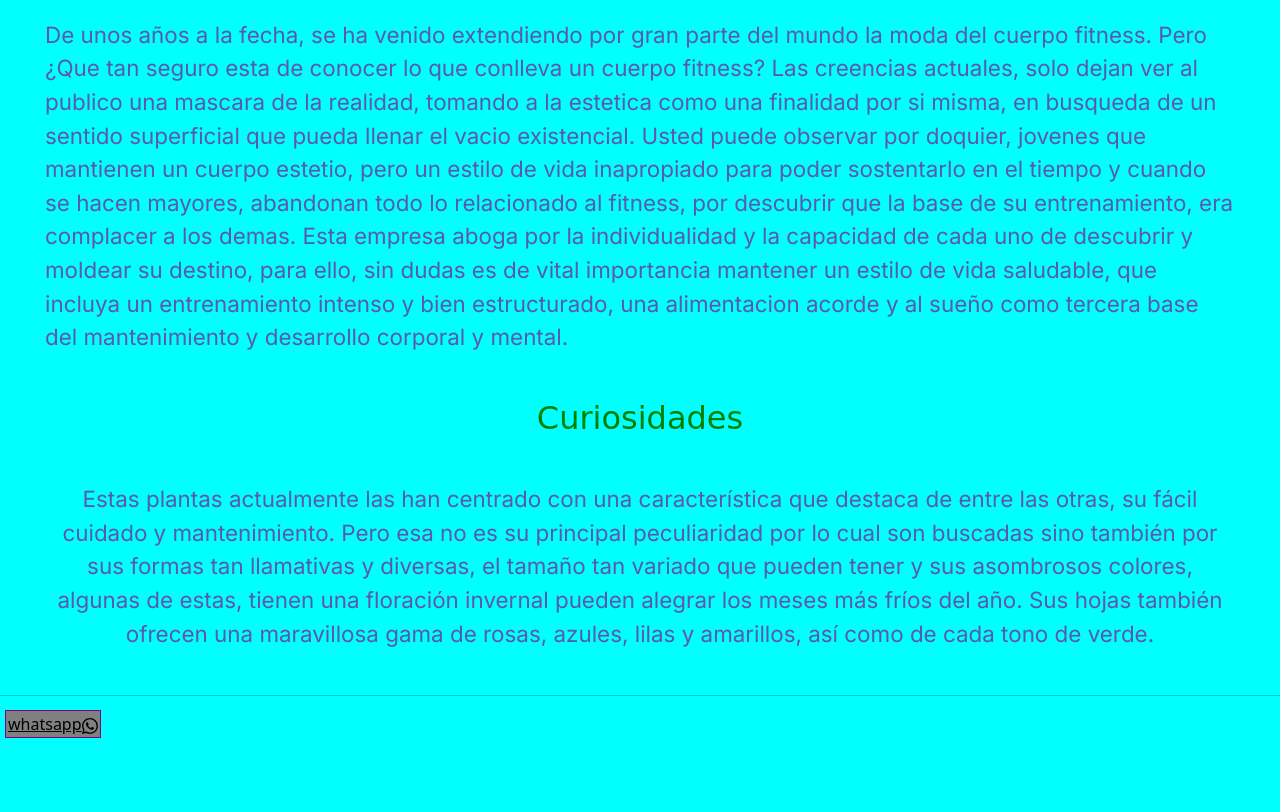
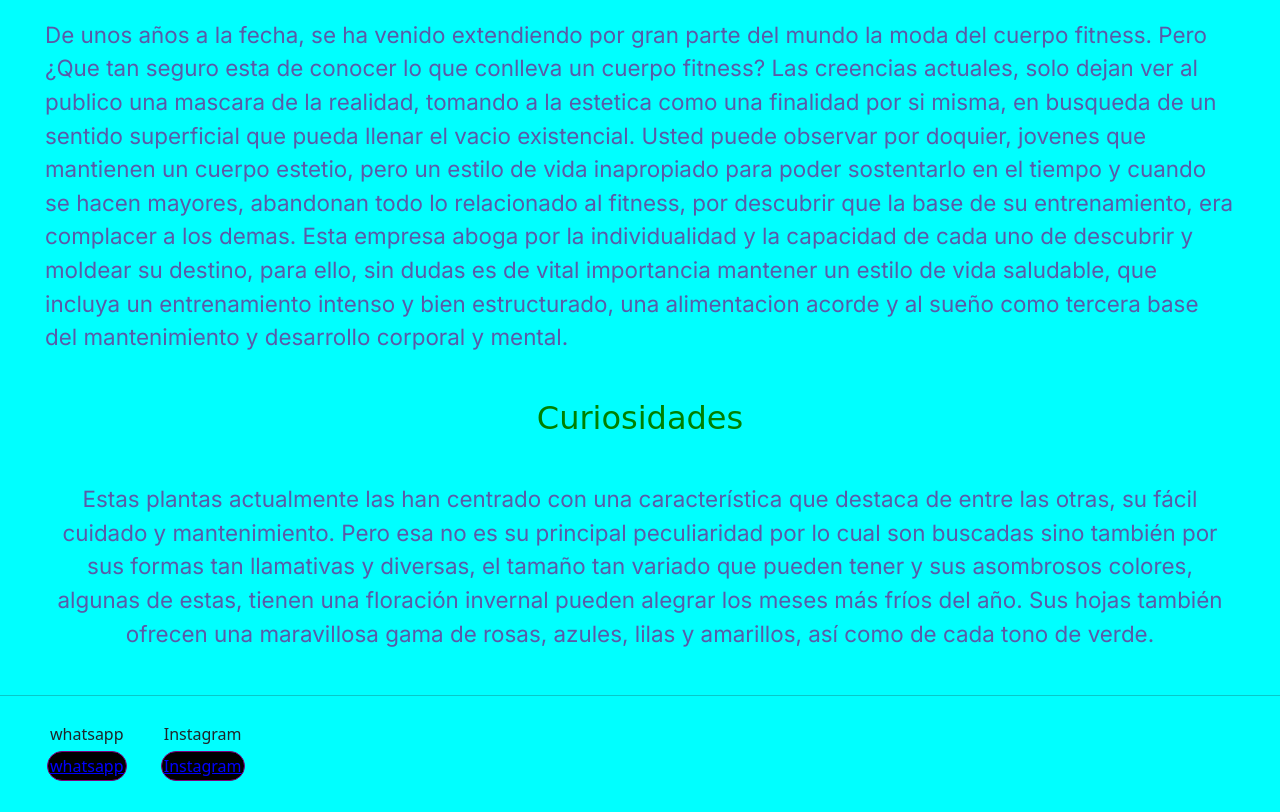
Before and after one commit to Zahir2288/preentrega1-siman, a plain HTML site: page index.html in a window 1280 px wide. Shown: the part 461-1273 px from the top of the page. Before the commit the page ends 1199 px from the top, so only its background shows below. Drawn offline with nearby package versions, Linux system fonts and the light colour scheme; a web font is replaced by a local one.

Commit message:
modificaciones en el footer

```diff
--- a/css/style.css
+++ b/css/style.css
@@ -42,6 +42,18 @@
   background-color: black;
   color: blue;
   border-radius: 20px;
+  }
+.hmenu2{
+  display: block;
+  background-color: black;
+  color: blue;
+  border-radius: 20px;
+}
+.pp{
+  text-align: center;
+}
+  .foooter_li{
+    display: block;
   }
 .Centroverde{
   text-align: center;
--- a/index.html
+++ b/index.html
@@ -54,14 +54,14 @@
     </section>
     <hr>
 </main>
-<main>
-    <footer>
-      <a href="https://business.whatsapp.com/products/business-platform?lang=es_LA"> whatsapp<svg xmlns="http://www.w3.org/2000/svg" width="16" height="16" fill="currentColor" class="bi bi-whatsapp" viewBox="0 0 16 16">
-        <path class="fw" d="M13.601 2.326A7.85 7.85 0 0 0 7.994 0C3.627 0 .068 3.558.064 7.926c0 1.399.366 2.76 1.057 3.965L0 16l4.204-1.102a7.9 7.9 0 0 0 3.79.965h.004c4.368 0 7.926-3.558 7.93-7.93A7.9 7.9 0 0 0 13.6 2.326zM7.994 14.521a6.6 6.6 0 0 1-3.356-.92l-.24-.144-2.494.654.666-2.433-.156-.251a6.56 6.56 0 0 1-1.007-3.505c0-3.626 2.957-6.584 6.591-6.584a6.56 6.56 0 0 1 4.66 1.931 6.56 6.56 0 0 1 1.928 4.66c-.004 3.639-2.961 6.592-6.592 6.592m3.615-4.934c-.197-.099-1.17-.578-1.353-.646-.182-.065-.315-.099-.445.099-.133.197-.513.646-.627.775-.114.133-.232.148-.43.05-.197-.1-.836-.308-1.592-.985-.59-.525-.985-1.175-1.103-1.372-.114-.198-.011-.304.088-.403.087-.088.197-.232.296-.346.1-.114.133-.198.198-.33.065-.134.034-.248-.015-.347-.05-.099-.445-1.076-.612-1.47-.16-.389-.323-.335-.445-.34-.114-.007-.247-.007-.38-.007a.73.73 0 0 0-.529.247c-.182.198-.691.677-.691 1.654s.71 1.916.81 2.049c.098.133 1.394 2.132 3.383 2.992.47.205.84.326 1.129.418.475.152.904.129 1.246.08.38-.058 1.171-.48 1.338-.943.164-.464.164-.86.114-.943-.049-.084-.182-.133-.38-.232"/>
-      </svg></a>
-
-    </footer>
-</main>
-<script src="https://cdn.jsdelivr.net/npm/bootstrap@5.3.3/dist/js/bootstrap.bundle.min.js" integrity="sha384-YvpcrYf0tY3lHB60NNkmXc5s9fDVZLESaAA55NDzOxhy9GkcIdslK1eN7N6jIeHz" crossorigin="anonymous"></script>
+        <footer >
+            <nav>
+                <ol class="foooter_li">
+                    <li class="pp">whatsapp<a class="hmenu2" href="https://business.whatsapp.com/products/business-platform?lang=es_LA">whatsapp</a></li>
+                    <li class="pp">Instagram<a class="hmenu2" href="https://business.whatsapp.com/products/business-platform?lang=es_LA">Instagram</a></li>
+                </ol>
+            </nav>
+        </footer>
+      <script src="https://cdn.jsdelivr.net/npm/bootstrap@5.3.3/dist/js/bootstrap.bundle.min.js" integrity="sha384-YvpcrYf0tY3lHB60NNkmXc5s9fDVZLESaAA55NDzOxhy9GkcIdslK1eN7N6jIeHz" crossorigin="anonymous"></script>
 </body>
 </html>
```
